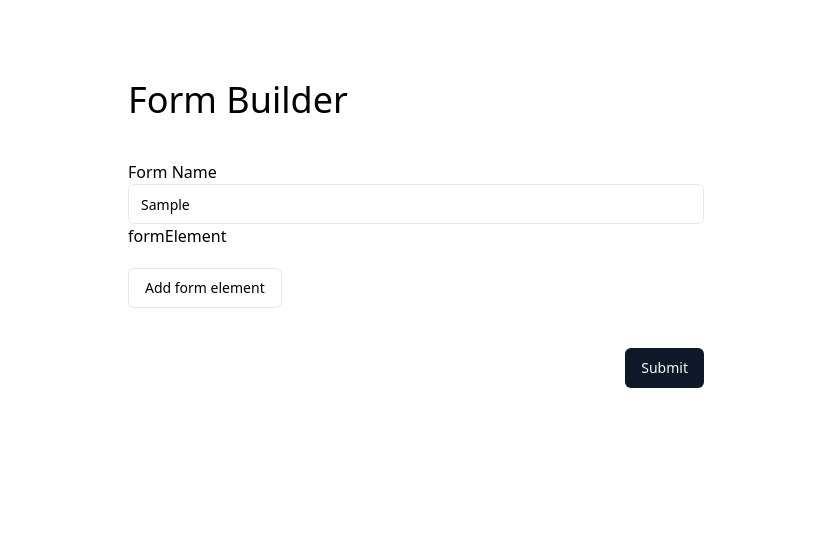
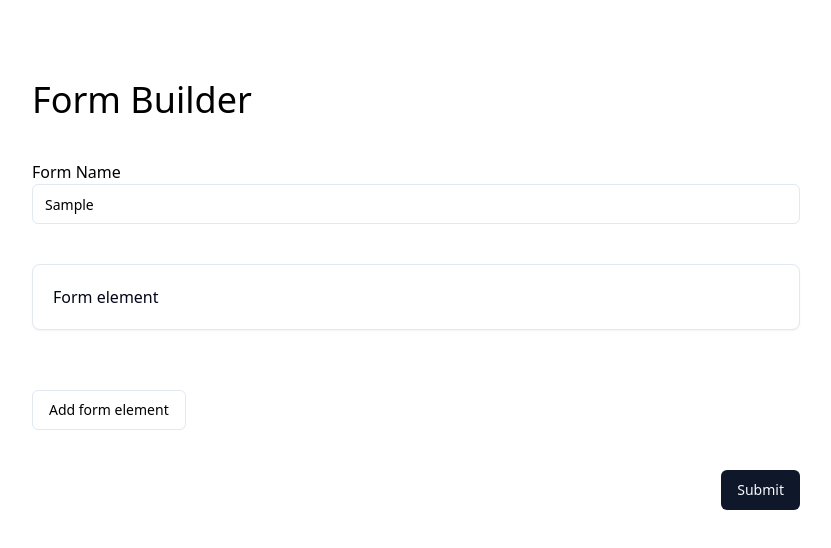
Before and after one commit to offlineanton/shepper-test, a React (Vite) app: page /form-builder in a window 1280 px wide. Both pictures are taken after typing "Sample" into the empty fields and a click on the button "Add form element". Shown: the top 548 px of the page, without its empty margins (224-1055 px from the left). Built offline with nearby package versions, Linux system fonts and the light colour scheme; a web font is replaced by a local one.

Commit message:
Error message

```diff
--- /dev/null
+++ b/src/components/errorMessage.tsx
@@ -0,0 +1,9 @@
+const ErrorMessage = ({ children } : { children : React.ReactNode }) => {
+    return (
+        <p className="text-red-600">
+            {children}
+        </p>
+    )
+};
+
+export default ErrorMessage;
--- /dev/null
+++ b/src/components/formElement.tsx
@@ -0,0 +1,15 @@
+import { Card } from "./ui/card";
+
+const FormElement = () => {
+    return (
+        <div className="mt-10 mb-10">
+            <Card>
+                <div className="p-5">
+                    <h3>Form element</h3>
+                </div>
+            </Card>
+        </div>
+    )
+}
+
+export default FormElement;
--- a/src/components/formWrapper.tsx
+++ b/src/components/formWrapper.tsx
@@ -4,7 +4,7 @@ interface FormWrapperProps {
 
 const FormWrapper = ({ children }: FormWrapperProps) => {
     return (
-        <div className="max-w-xl mx-auto mt-20">
+        <div className="max-w-3xl mx-auto mt-20">
             {children}
         </div>
     )
--- a/src/components/inputs/formikInput.tsx
+++ b/src/components/inputs/formikInput.tsx
@@ -1,3 +1,4 @@
+import ErrorMessage from "../errorMessage";
 import { Input } from "../ui/input";
 
 interface FormikInputProps {
@@ -37,7 +38,7 @@ const FormikInput = ({
                 // helperText={formik.touched.email && formik.errors.email}
             />
             {error &&
-                <p>{error}</p>
+                <ErrorMessage>{error}</ErrorMessage>
             }
         </>
     )
--- a/src/routes/FormBuilder.tsx
+++ b/src/routes/FormBuilder.tsx
@@ -19,6 +19,7 @@
  *
  */
 
+import FormElement from "@/components/formElement";
 import FormWrapper from "@/components/formWrapper";
 import FormikInput from "@/components/inputs/formikInput";
 import { Button } from "@/components/ui/button";
@@ -85,7 +86,9 @@ const FormBuilder = () => {
                                 />
 
                                 {values.formElements.map((_, i) => (
-                                    <div key={i}>formElement</div>
+                                    <FormElement
+                                        key={i}
+                                    />
                                 ))}
 
                                 <Button
```
